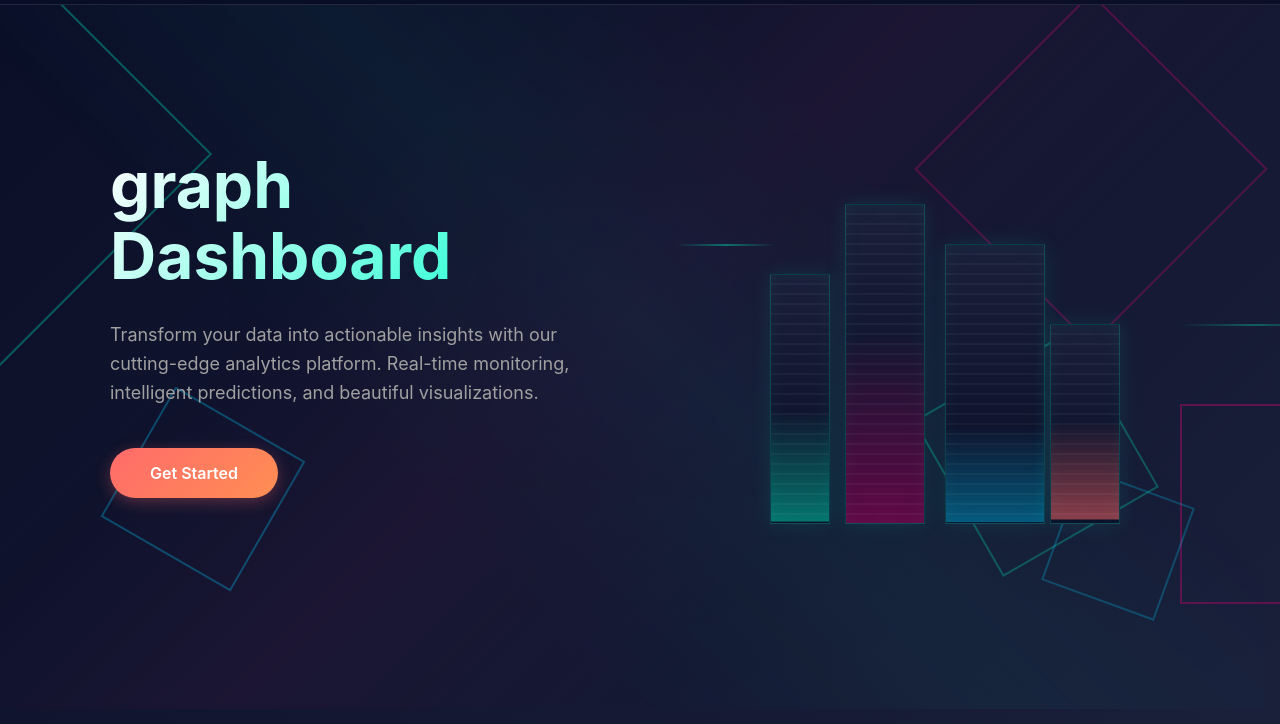
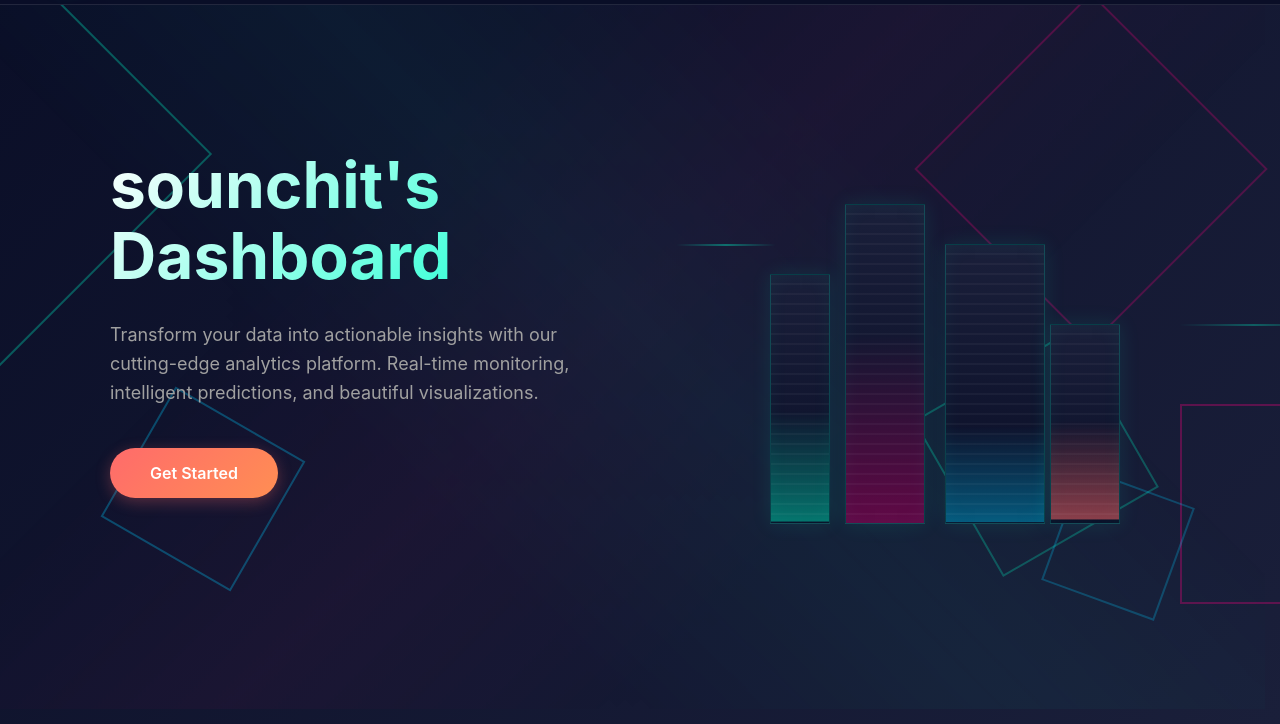
Before and after one commit to sounchitsingh/EV_4.0_SU, a plain HTML site: page index.html in a window 1280 px wide. Shown: the part 76-800 px from the top of the page. Drawn offline with Linux system fonts and the light colour scheme.

Commit message:
Update index.html

```diff
--- a/index.html
+++ b/index.html
@@ -67,7 +67,7 @@ https://templatemo.com/tm-602-graph-page
 
         <div class="hero-content">
             <div class="hero-text">
-                <h1>graph<br>Dashboard</h1>
+                <h1>sounchit's<br>Dashboard</h1>
                 <p>Transform your data into actionable insights with our cutting-edge analytics platform. Real-time monitoring, intelligent predictions, and beautiful visualizations.</p>
                 <a href="#dashboard" class="cta-button">Get Started</a>
             </div>
```
